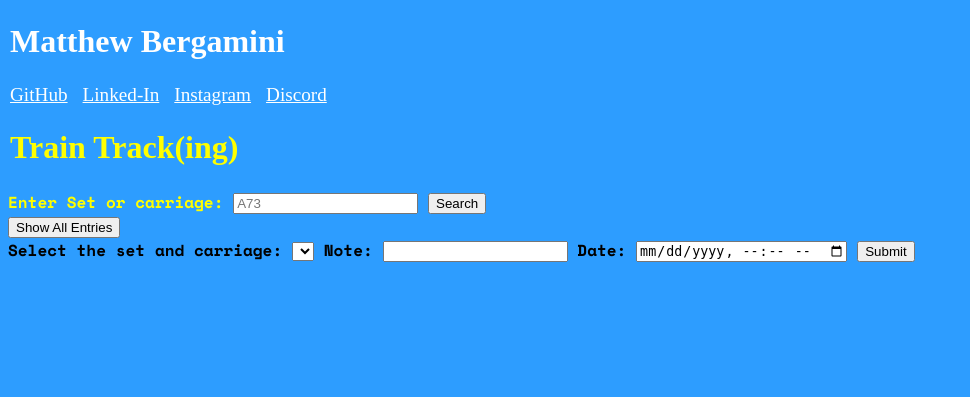
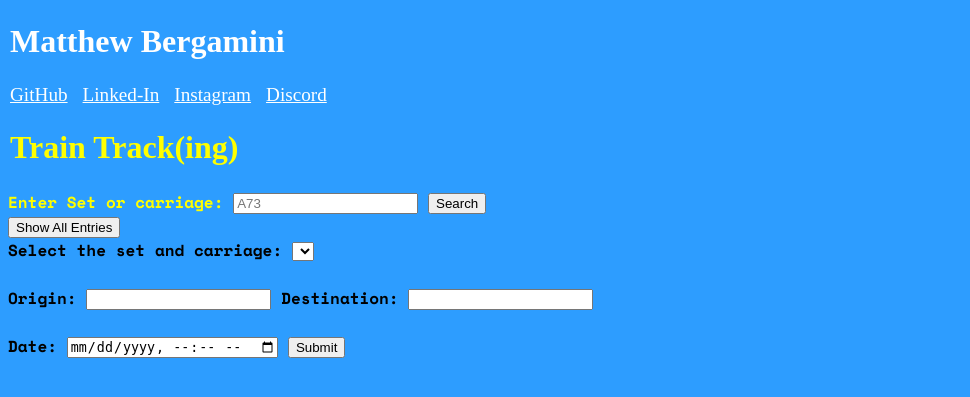
Before and after one commit to BergaDev/TrainTracking, a PHP site: page / in a window 1280 px wide. Shown: the top 397 px of the page, without its empty margins (0-970 px from the left). Run offline with PHP 8.4, Linux system fonts and the light colour scheme; data that the repository does not hold is empty; a stand-in replaces the project's code that opens the database connection; some web fonts are replaced.

Commit message:
Adding better des and dep form

```diff
--- a/index.php
+++ b/index.php
@@ -114,10 +114,12 @@ if ($_SERVER["REQUEST_METHOD"] == "POST" && isset($_POST['show_all'])) {
                             Set: <?= htmlspecialchars($setNum) ?>
                         </option>
                     <?php endforeach; ?>
-                </select>
+                </select><br></br>
 
-                <label for="note">Note:</label>
-                <input type="text" id="note" name="note">
+                <label for="dep">Origin:</label>
+                <input type="text" id=dep" name="dep">
+                <label for="des">Destination:</label>
+                <input type="text" id=des" name="des"><br></br>
 
                 <!-- date !-->
                 <label for="date">Date:</label>
@@ -148,7 +150,8 @@ if ($_SERVER["REQUEST_METHOD"] == "POST" && isset($_POST['show_all'])) {
             <tr>
                 <th>Set Number</th>
                 <th>Car Number</th>
-                <th>Note</th>
+                <th>Departure</th>
+                <th>Destination</th>
                 <th>Date & Time</th>
                 <th>Edit</th>
             </tr>
@@ -156,7 +159,8 @@ if ($_SERVER["REQUEST_METHOD"] == "POST" && isset($_POST['show_all'])) {
                 <tr>
                     <td><?= htmlspecialchars($row["setNum"]) ?></td>
                     <td><?= htmlspecialchars($row["carNum"]) ?></td>
-                    <td><?= htmlspecialchars($row["note"]) ?></td>
+                    <td><?= htmlspecialchars($row["dep"]) ?></td>
+                    <td><?= htmlspecialchars($row["des"]) ?></td>
                     <td><?= htmlspecialchars($row["date"]) ?></td>
                     <td><?= htmlspecialchars($row["subID"]) ?></td>
                 </tr>
```
Also changed, not shown: results.php (+7 -3 lines).
